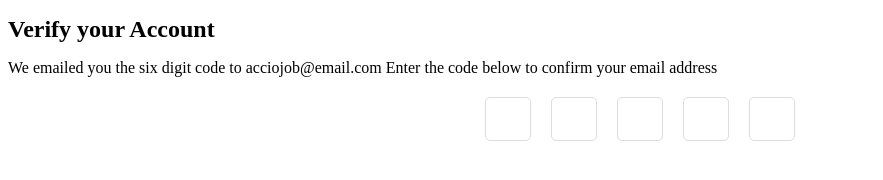
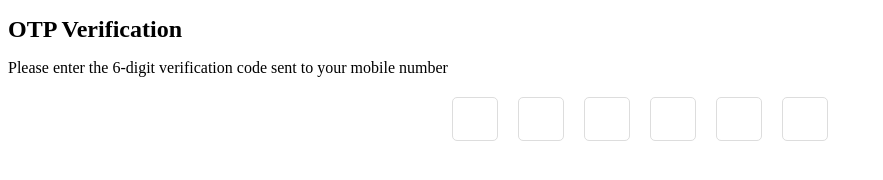
Before and after one commit to acciojob/OTP-moeenpatel, a website: page main.html in a window 1280 px wide. Shown: the whole page, without its empty margins (0-883 px from the left). Drawn offline with Linux system fonts and the light colour scheme.

Commit message:
created a submission

```diff
--- a/main.html
+++ b/main.html
@@ -8,11 +8,11 @@
 
 <body>
 	<!-- the entire body must be written by student -->
-	<h1 id="verification_heading">Verify your Account</h1>
-	 <p id="verification_subtext">We emailed you the six digit code to acciojob@email.com Enter the code below to confirm your email address</p>
-	<div class="code-container">
-		<input type="text" class="code" maxlength="1"?
-			<input type="text" class="code" maxlength="1">
+	 <h1 id="verification_heading">OTP Verification</h1>
+    <p id="verification_subtext">Please enter the 6-digit verification code sent to your mobile number</p>
+    <div class="code-container">
+      <input type="text" class="code" maxlength="1">
+      <input type="text" class="code" maxlength="1">
       <input type="text" class="code" maxlength="1">
       <input type="text" class="code" maxlength="1">
       <input type="text" class="code" maxlength="1">
```
